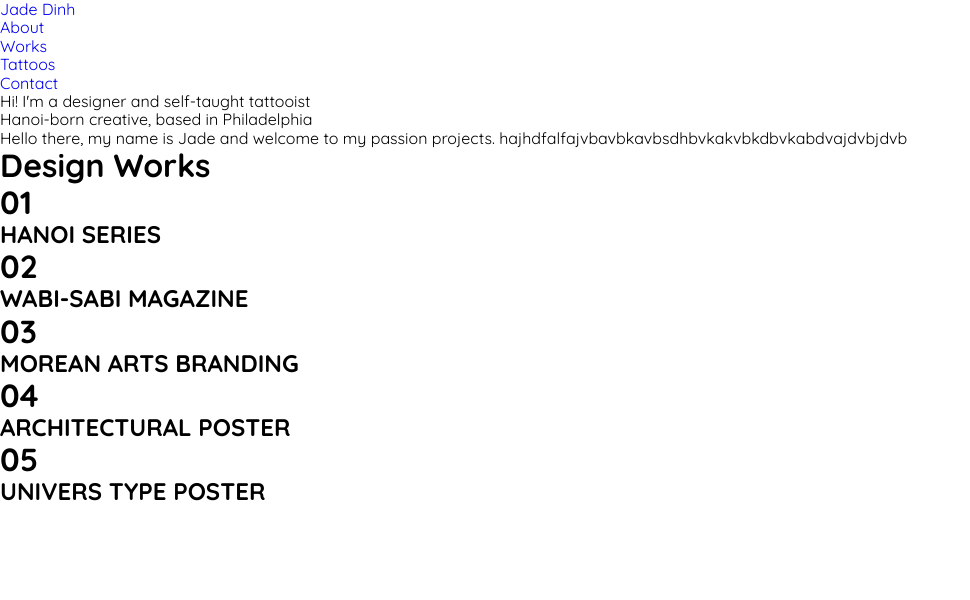
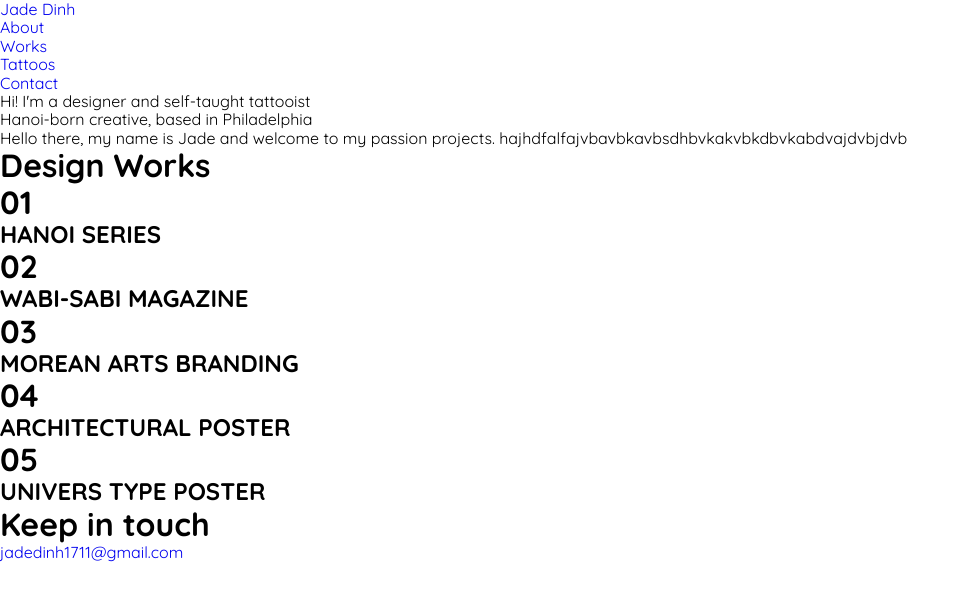
Before and after one commit to Jadedinhh/chaudinh_portfolio, a website: page deploy/index.html in a window 1280 px wide. Shown: the whole page, without its empty margins (0-970 px from the left). Drawn offline with Linux system fonts and the light colour scheme.

Commit message:
updated footer

```diff
--- a/deploy/index.html
+++ b/deploy/index.html
@@ -177,9 +177,12 @@
 
 
 
+    <footer>
+       <h1>Keep in touch</h1>
+       <aside id="running-icon">
 
-
-    <footer>
+       </aside>
+       <a href="mailto:jadedinh1711@gmail.com">jadedinh1711@gmail.com</a>
 
     </footer>
 
```
Also changed, not shown: dev/scss/sections/_about.scss (deleted), 4 other files.
